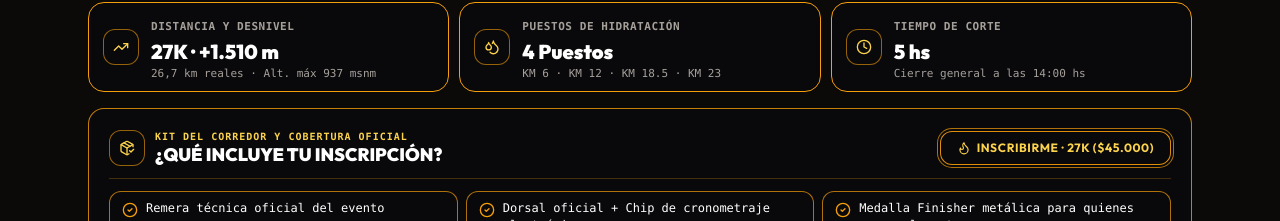
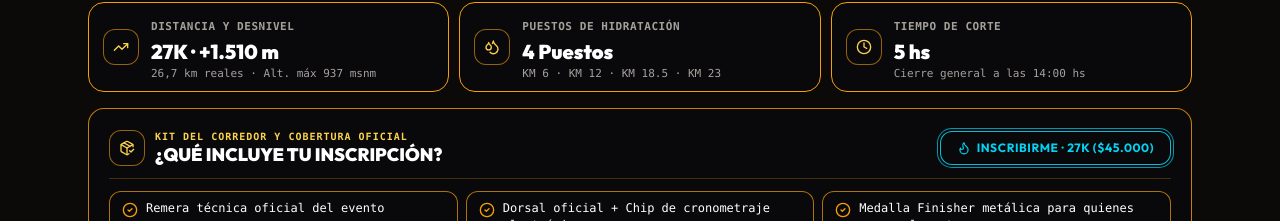
Before and after one commit to lucciancia20-alt/reto-al-filo-web, a React (Vite) app: page / in a window 1280 px wide. Shown: the part 1749-1970 px from the top of the page. Built offline with nearby package versions, Linux system fonts and the light colour scheme; no server answers; a web font is replaced by a local one.

Commit message:
Color circuit section bottom CTA button by active distance (cyan 27K, red 13K)

```diff
--- a/src/components/CircuitSection.jsx
+++ b/src/components/CircuitSection.jsx
@@ -533,6 +533,10 @@ export default function CircuitSection({
     ? 'border-red-500/70 text-red-500'
     : 'border-cyan-500/70 text-cyan-400';
   const headerDownloadHoverTone = is13KActive ? 'hover:border-red-400' : 'hover:border-cyan-400';
+  const bottomCtaTone = is13KActive
+    ? 'border-red-500/90 ring-1 ring-red-500/70 ring-offset-2 ring-offset-zinc-950 text-red-500'
+    : 'border-cyan-400/90 ring-1 ring-cyan-400/70 ring-offset-2 ring-offset-zinc-950 text-cyan-400';
+  const bottomCtaIconTone = is13KActive ? 'text-red-500' : 'text-cyan-400';
 
   return (
     <section
@@ -1045,9 +1049,9 @@ export default function CircuitSection({
                 <button
                   type="button"
                   onClick={() => onOpenModalWithDistance(activeDistance)}
-                  className="inline-flex items-center justify-center gap-1.5 rounded-xl bg-zinc-950 hover:bg-zinc-950 border border-orange-500/90 ring-1 ring-orange-500/70 ring-offset-2 ring-offset-zinc-950 active:scale-[0.99] text-orange-400 font-display font-semibold text-xs uppercase tracking-wider px-4 py-2 transition-all cursor-pointer shrink-0 whitespace-nowrap"
+                  className={`inline-flex items-center justify-center gap-1.5 rounded-xl bg-zinc-950 hover:bg-zinc-950 border ${bottomCtaTone} active:scale-[0.99] font-display font-semibold text-xs uppercase tracking-wider px-4 py-2 transition-all cursor-pointer shrink-0 whitespace-nowrap`}
                 >
-                  <Flame className="w-3.5 h-3.5 text-orange-400 shrink-0" />
+                  <Flame className={`w-3.5 h-3.5 ${bottomCtaIconTone} shrink-0`} />
                   <span className="inline-grid place-items-center">
                     {Object.values(circuits).map((c) => {
                       const isActive = c.id === activeDistance;
```
